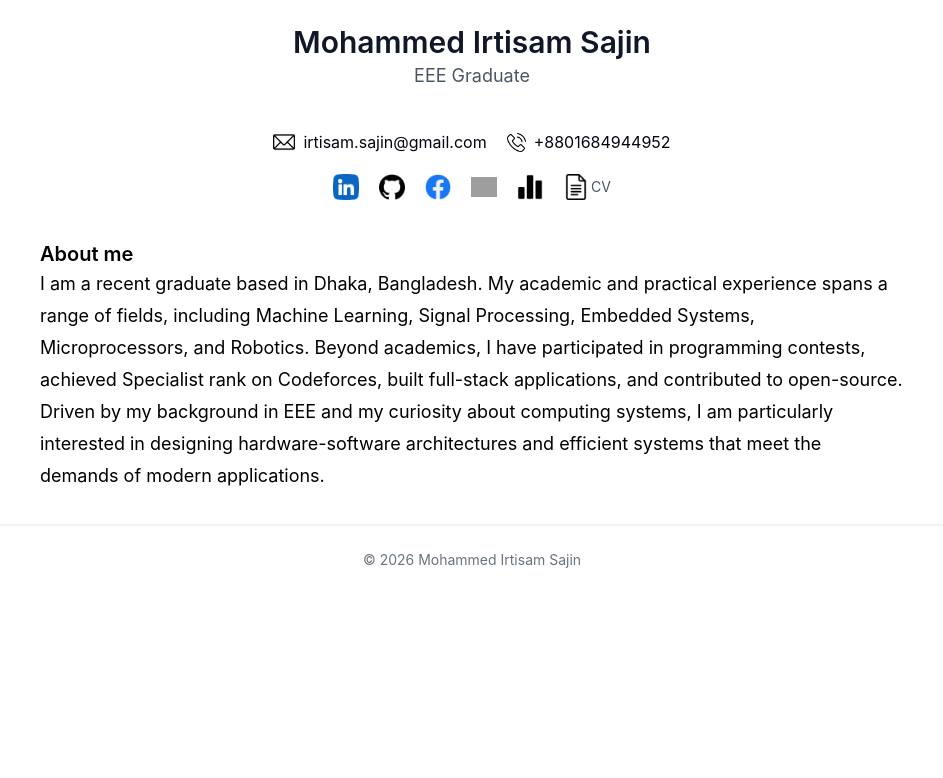
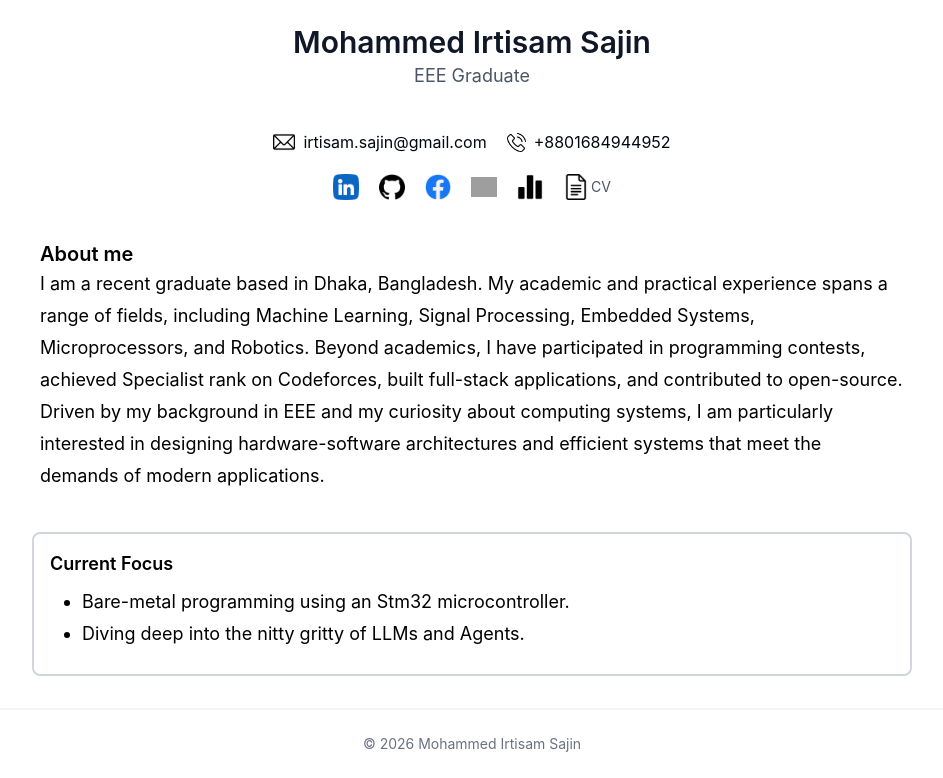
Before and after one commit to irtisamsajin/irtisamsajin.github.io, a React (Vite) app: page /#/ in a window 1280 px wide. Shown: the part 384-1162 px from the top of the page, without its empty margins (168-1111 px from the left). Before the commit the page ends 978 px from the top, so only its background shows below. Built offline with nearby package versions, Linux system fonts and the light colour scheme; grey boxes are pictures that could not be loaded.

Commit message:
Update Home/Current Focus

```diff
--- a/src/routes/Home.jsx
+++ b/src/routes/Home.jsx
@@ -6,7 +6,7 @@ function Home() {
   return (
     <>
       <Navbar activePage='/' />
-      <div className="flex flex-col min-h-screen items-stretch gap-10 py-8 px-4.75 sm:px-10 xl:px-50">
+      <div className="flex flex-col min-h-screen items-stretch gap-10 py-8 px-4.75 sm:px-10 md:px-25 lg:px-40 xl:px-50">
         <div className="flex flex-col items-center">
           <img
             src="/Profile Photo.jpg"
@@ -99,11 +99,13 @@ function Home() {
           </p>
 
         </div>
-        <div className="hidden text-base sm:text-lg leading-7 sm:leading-8 sm:px-2">
-          <h3 className="text-lg sm:text-xl font-semibold ">
+        <div className="border-2 border-gray-300 rounded-lg p-2 sm:p-3 md:p-4 text-base sm:text-lg leading-7 sm:leading-8">
+          <h2 className="text-md sm:text-lg font-semibold ">
             Current Focus
-          </h3>
+          </h2>
           <ul className="list-disc pl-5 sm:pl-8 my-2">
+            <li>Bare-metal programming using an Stm32 microcontroller. </li>
+            <li>Diving deep into the nitty gritty of LLMs and Agents.</li>
           </ul>
         </div>
 
```
